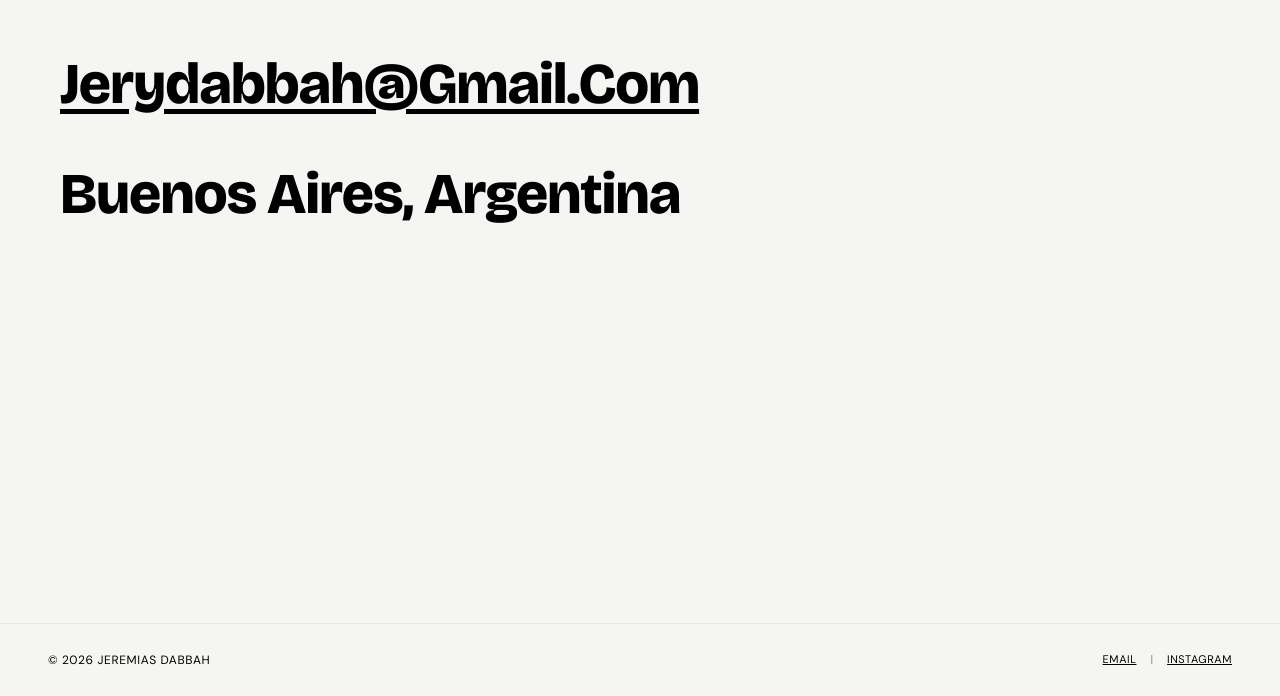
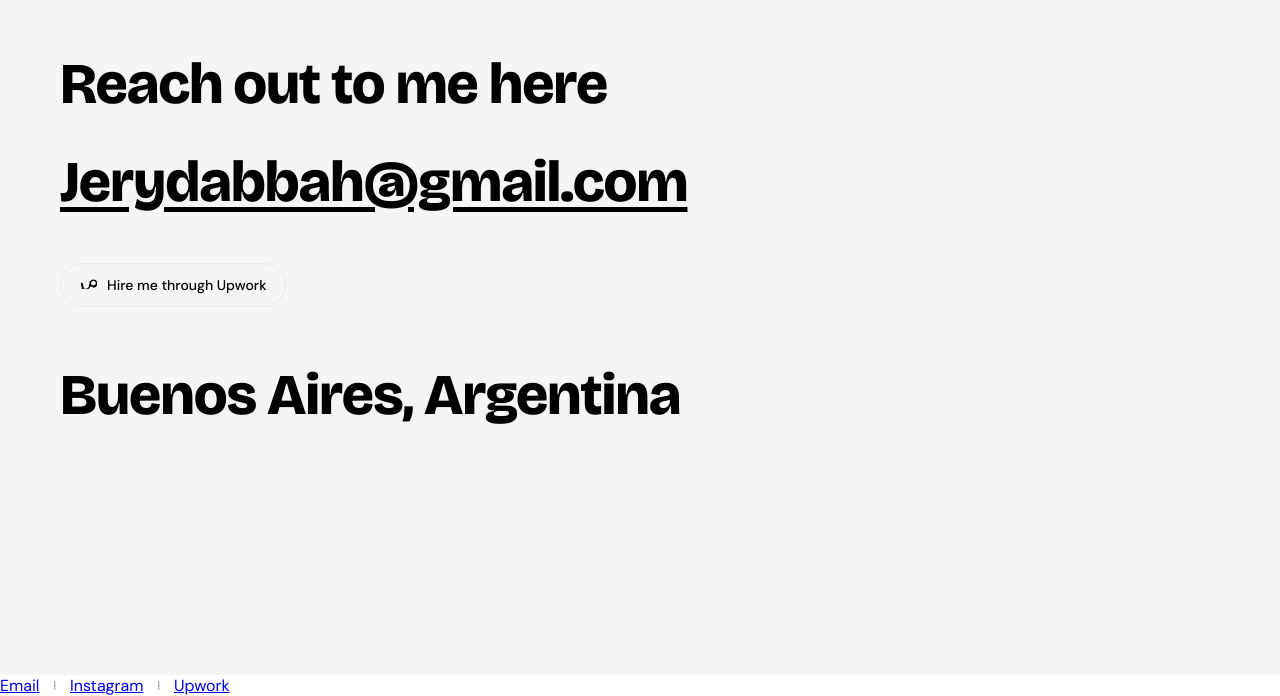
Before and after one commit to jerydabbah/portfolio, a website: page index.html in a window 1280 px wide. Shown: the part 1644-2340 px from the top of the page. Drawn offline with nearby package versions, Linux system fonts and the light colour scheme; no server answers.

Commit message:
Update index.html

```diff
--- a/index.html
+++ b/index.html
@@ -3,7 +3,7 @@
 <head>
 <meta charset="UTF-8">
 <meta name="viewport" content="width=device-width, initial-scale=1.0">
-<title>Jeremias Dabbah</title>
+<title>JEREMIAS DABBAH - ARCHITECTURAL VISUALIZATION</title>
 <link rel="preconnect" href="https://fonts.googleapis.com">
 <link rel="preconnect" href="https://fonts.gstatic.com" crossorigin>
 <link href="https://fonts.googleapis.com/css2?family=Bricolage+Grotesque:opsz,wght@12..96,700;12..96,800&family=DM+Sans:wght@300;400;500&display=swap" rel="stylesheet">
@@ -146,18 +146,32 @@
 <div id="page-contact" class="page">
   <div class="contact-hero">
     <div class="contact-text">
-      <a class="contact-email" href="mailto:Jerydabbah@Gmail.Com">Jerydabbah@Gmail.Com</a>
+  <div style="font-family: var(--font-display); font-size: clamp(30px,4.5vw,60px); font-weight: 800; letter-spacing: -0.02em; color: var(--black); line-height: 1; margin-bottom: 40px;">
+    Reach out to me here
+  </div>
+
+  <a class="contact-email" href="mailto:Jerydabbah@gmail.com">
+    Jerydabbah@gmail.com
+  </a>
+
+  <a href="https://www.upwork.com/freelancers/~018d014da3be957474?mp_source=share" target="_blank" style="display:inline-flex; align-items:center; gap:10px; margin-bottom: 60px; font-family: var(--font-ui); font-size: 14px; font-weight: 500; color: var(--black); text-decoration: none; border: 1px solid var(--light-gray); padding: 12px 18px; border-radius: 999px;">
+
+    <svg width="18" height="18" viewBox="0 0 24 24" fill="currentColor">
+      <path d="M17.5 14.2c-1.1 0-2.1-.5-2.8-1.2l.6-2.9.1-.5c.5 1 1.2 1.8 2.1 2.4.5.3 1.1.5 1.8.5 1.7 0 3.1-1.4 3.1-3.1s-1.4-3.1-3.1-3.1c-1.5 0-2.8 1.1-3 2.5l-1 4.9c-.5 2.3-2.5 4-4.9 4-1.8 0-3.4-.9-4.3-2.3l.4 2H4l-1.7-8h2.5l1 4.7c.4 1.7 1.9 2.8 3.6 2.8 1.8 0 3.3-1.3 3.6-3l1-4.8c.4-2.5 2.6-4.4 5.2-4.4 3 0 5.4 2.4 5.4 5.4s-2.4 5.4-5.4 5.4Z"/>
+    </svg>
+
+    <span>Hire me through Upwork</span>
+  </a>
+
   <div class="contact-city">Buenos Aires, Argentina</div>
 </div>
   </div>
-  <div class="contact-footer">
-    <span class="contact-footer-copy">&#169; 2026 Jeremias Dabbah</span>
-    <div class="contact-footer-links">
   <div class="contact-footer-links-row">
-        <a href="mailto:Jerydabbah@Gmail.Com">Email</a>
+  <a href="mailto:Jerydabbah@gmail.com">Email</a>
   <span class="footer-sep">|</span>
   <a href="https://www.instagram.com/" target="_blank">Instagram</a>
-      </div>
+  <span class="footer-sep">|</span>
+  <a href="PONÉ_ACÁ_TU_LINK_DE_UPWORK" target="_blank">Upwork</a>
 </div>
   </div>
 </div>
```
Lines whose indentation alone changed are shown as unchanged.
